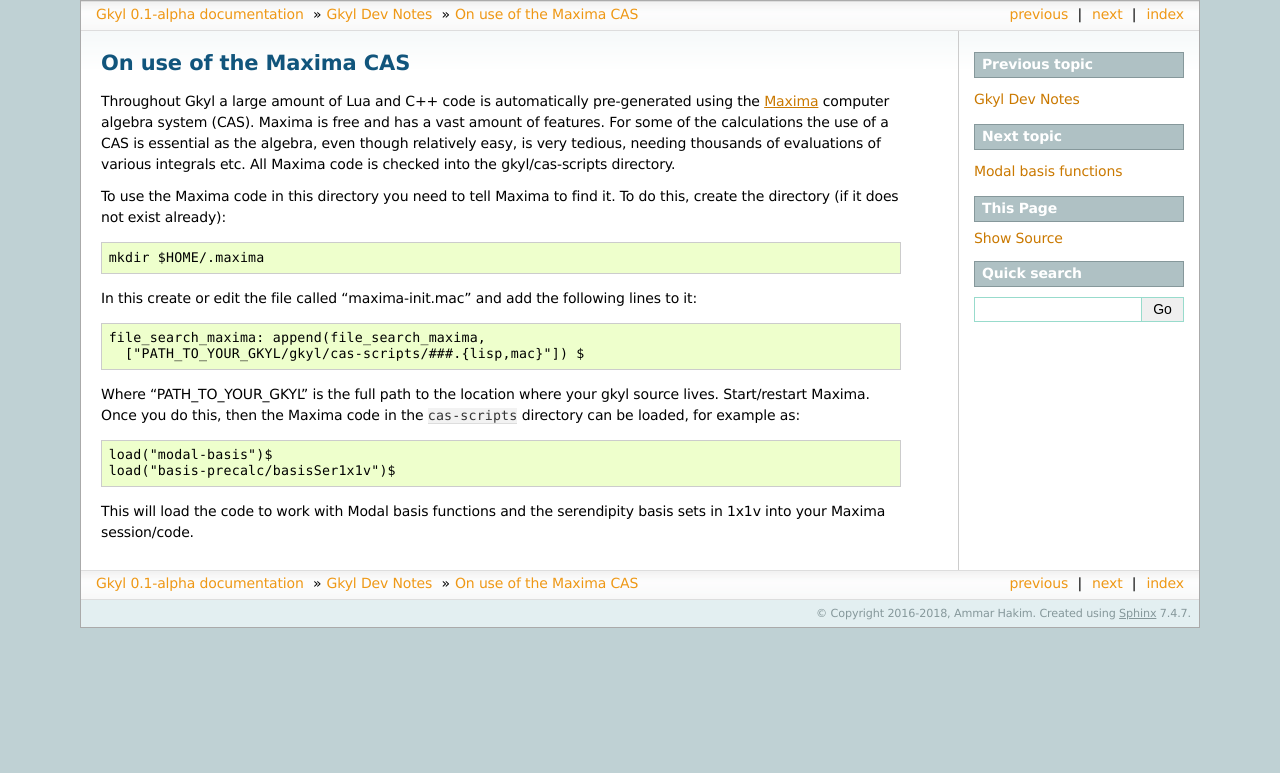
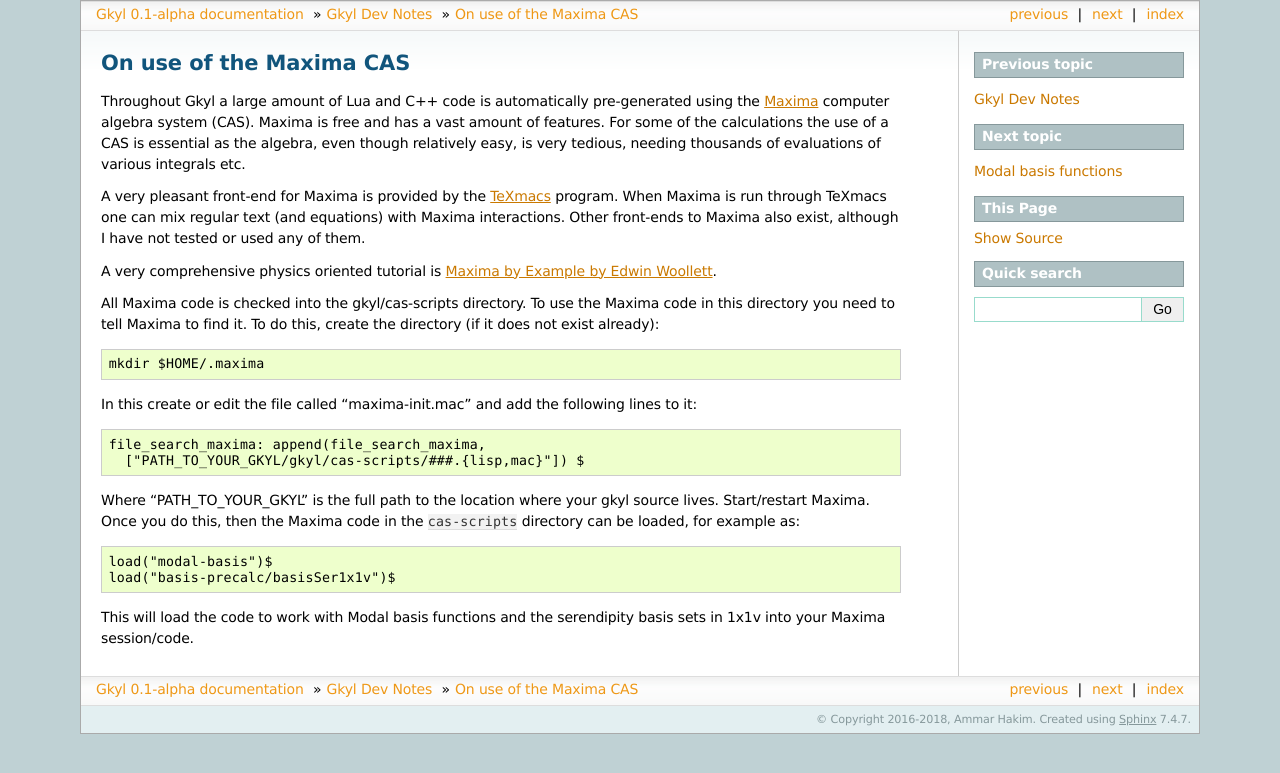
Before and after one commit to ammarhakim/gkyl-doc, a Sphinx documentation site: the page built from source/onmaxima.rst, in a window 1280 px wide. Shown: the top 773 px of the page. Built offline with Sphinx 7.4.7, drawn with Linux system fonts in a browser that asks for light colours.

Commit message:
More on Maxima

```diff
--- a/source/onmaxima.rst
+++ b/source/onmaxima.rst
@@ -6,12 +6,20 @@ pre-generated using the `Maxima <http://maxima.sourceforge.net>`_
 computer algebra system (CAS). Maxima is free and has a vast amount of
 features. For some of the calculations the use of a CAS is essential
 as the algebra, even though relatively easy, is very tedious, needing
-thousands of evaluations of various integrals etc. All Maxima code is
-checked into the gkyl/cas-scripts directory.
+thousands of evaluations of various integrals etc.
 
-To use the Maxima code in this directory you need to tell Maxima to
-find it. To do this, create the directory (if it does not exist
-already)::
+A very pleasant front-end for Maxima is provided by the `TeXmacs
+<http://www.texmacs.org>`_ program. When Maxima is run through TeXmacs
+one can mix regular text (and equations) with Maxima
+interactions. Other front-ends to Maxima also exist, although I have
+not tested or used any of them.
+
+A very comprehensive physics oriented tutorial is `Maxima by Example
+by Edwin Woollett <https://web.csulb.edu/~woollett/>`_.
+
+All Maxima code is checked into the gkyl/cas-scripts directory. To use
+the Maxima code in this directory you need to tell Maxima to find
+it. To do this, create the directory (if it does not exist already)::
 
   mkdir $HOME/.maxima
 
```
